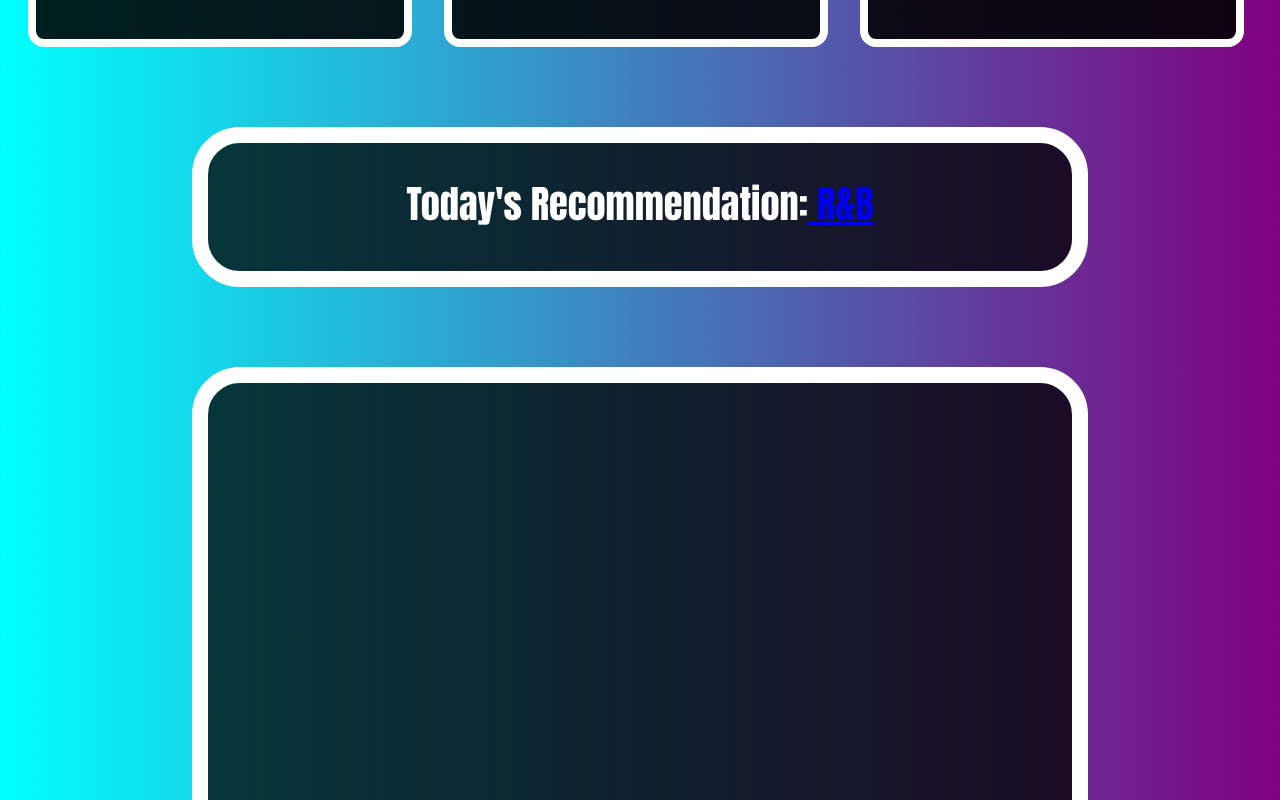
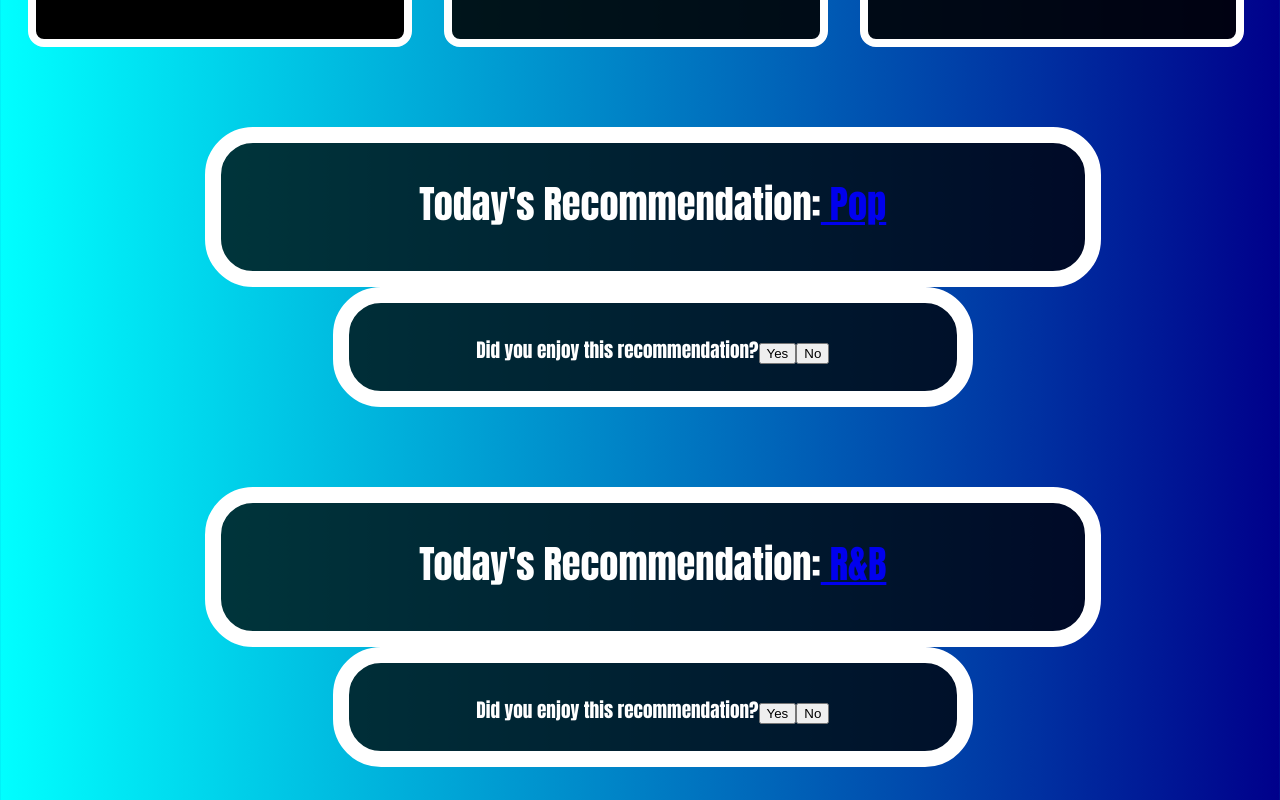
Before and after one commit to JKNguyen13/MyWebsite, a React (Create React App) app in the folder website-project/: page / in a window 1280 px wide. Shown: the part 760-1560 px from the top of the page. Built offline with nearby package versions, Linux system fonts and the light colour scheme.

Commit message:
Added Some Things & Cleaned Up Code (11/30/22)

```diff
--- a/website-project/src/App.js
+++ b/website-project/src/App.js
@@ -4,6 +4,7 @@ import { useReducer } from "react"
 import './styles.css';
 import Clock from "./components/Clock"
 import Doodle from './components/Doodle';
+import DailyRec from "./components/DailyRec";
 
 const ACTIONS = {
   ADD_DIGIT: 'add-digit',
@@ -19,6 +20,12 @@ function reducer(state, {type, payload}){
     return state
   }
 }
+
+
+function clickHandler(){
+  alert("sorsssry")
+}
+
 
 const ownerName = ["Justin"]
 const greetings = ["Welcome, ","Hey, ", "What's up, ", "What's good, "]
@@ -56,12 +63,14 @@ function App() {
         <div className="reminders-box">
           <input type="checkbox" className="testC"></input>
           <label for="testC">
-            <textarea>hi</textarea>
+            <textarea className = "hi">hi</textarea>
           </label>
         </div>
 
         <textarea className="goals-box"></textarea>
         <textarea className="custom-box"></textarea>
+
+        <DailyRec></DailyRec>
 
         <div className = "dailyRec">
           <div className= "text">Today's Recommendation:
@@ -75,6 +84,13 @@ function App() {
             </a>
           </div>
 
+        </div>
+
+        <div className="dailyRecFollowUp">
+          <div className="text">Did you enjoy this recommendation?
+            <button>Yes</button>
+            <button>No</button>
+          </div>
         </div>
 
         <Doodle></Doodle>
@@ -101,7 +117,9 @@ function App() {
           <button>-</button>
           <button>.</button>
           <button>0</button>
-          <button className="span-two">=</button>
+          <button type="button" className="span-two">=</button>
+
+
 
         </div>
 
--- /dev/null
+++ b/website-project/src/DailyRecStyle.css
@@ -0,0 +1,47 @@
+.dailyRec{
+    position:relative;
+    top: 50%;
+    margin-top: 5rem;
+    margin-left: 16vw;
+    width: 70%;
+    height: 10rem;
+    background-color: rgba(0,0,0,.75);
+    border: solid;
+    border-width: 1rem;
+    border-color: white;
+    border-radius: 3rem;
+
+}
+
+.dailyRec .text{
+    text-align: center;
+    font-size: 3vw;
+    font-family:Impact, Haettenschweiler, 'Arial Narrow Bold', sans-serif;
+    margin: 2rem;
+    color: white;
+
+}
+
+.dailyRecFollowUp{
+
+    position:relative;
+    top: 50%;
+    margin-left: 26vw;
+    width: 50%;
+    height: 7.5rem;
+    background-color: rgba(0,0,0,.75);
+    border: solid;
+    border-width: 1rem;
+    border-color: white;
+    border-radius: 3rem;
+}
+
+.dailyRecFollowUp .text{
+
+    text-align: center;
+    font-size: 1.5vw;
+    font-family:Impact, Haettenschweiler, 'Arial Narrow Bold', sans-serif;
+    margin: 2rem;
+    color: white;
+
+}
--- /dev/null
+++ b/website-project/src/components/DailyRec.js
@@ -0,0 +1,31 @@
+import React from "react";
+
+
+function DailyRec(){
+    const dailyRecLink = ["https://www.youtube.com/watch?v=sBspSJWRT2E&ab_channel=QueenOfficial","https://www.youtube.com/watch?v=kTJczUoc26U&ab_channel=TheKidLAROIVEVO","https://www.youtube.com/watch?v=Tc0tLGWIqxA&ab_channel=PostMaloneVEVO","https://www.youtube.com/watch?v=Brm1ribq7WU&ab_channel=NIKI-Topic"]
+    const randomGenre = [" Rock", " Pop", " Hip hop", " R&B"]
+    const randNum = Math.floor(Math.random() * 4)
+
+return(
+    <><div className="dailyRec">
+        <div className="text">Today's Recommendation:
+            <a
+                className=""
+                href={dailyRecLink[randNum]}
+                target="_blank"
+                rel="noopener noreferrer"
+            >
+                {randomGenre[randNum]}
+            </a>
+        </div>
+
+    </div><div className="dailyRecFollowUp">
+            <div className="text">Did you enjoy this recommendation?
+                <button>Yes</button>
+                <button>No</button>
+            </div>
+        </div></>
+);
+}
+
+export default DailyRec
--- a/website-project/src/components/Doodle.js
+++ b/website-project/src/components/Doodle.js
@@ -7,4 +7,6 @@ function Doodle() {
     )
 }
 
+
+
 export default Doodle
--- a/website-project/src/styles.css
+++ b/website-project/src/styles.css
@@ -21,7 +21,7 @@
 
 body {
 margin: 0;
-background: linear-gradient(to left, purple, cyan);
+background: linear-gradient(to left, darkblue, cyan);
 }
 
 .welcomeText{
@@ -45,9 +45,8 @@ background: linear-gradient(to left, purple, cyan);
 .dailyRec{
     position:relative;
     top: 50%;
-    left:0;
-    right:0;
-    margin:5rem auto;
+    margin-top: 5rem;
+    margin-left: 16vw;
     width: 70%;
     height: 10rem;
     background-color: rgba(0,0,0,.75);
@@ -55,11 +54,36 @@ background: linear-gradient(to left, purple, cyan);
     border-width: 1rem;
     border-color: white;
     border-radius: 3rem;
+
 }
 
 .dailyRec .text{
     text-align: center;
     font-size: 3vw;
+    font-family:Impact, Haettenschweiler, 'Arial Narrow Bold', sans-serif;
+    margin: 2rem;
+    color: white;
+
+}
+
+.dailyRecFollowUp{
+
+    position:relative;
+    top: 50%;
+    margin-left: 26vw;
+    width: 50%;
+    height: 7.5rem;
+    background-color: rgba(0,0,0,.75);
+    border: solid;
+    border-width: 1rem;
+    border-color: white;
+    border-radius: 3rem;
+}
+
+.dailyRecFollowUp .text{
+
+    text-align: center;
+    font-size: 1.5vw;
     font-family:Impact, Haettenschweiler, 'Arial Narrow Bold', sans-serif;
     margin: 2rem;
     color: white;
@@ -223,12 +247,22 @@ background: linear-gradient(to left, purple, cyan);
     margin-right: 2rem;
     margin-left: 1.75rem;
     padding: 1rem;
-    background-color: rgba(0, 0, 0, 0.876);
+    background-color: black;
     float: left;
     range: 20rem;
     color: cyan;
     font-size: 2.5vw;
     resize: none;
+}
+
+.hi{
+    resize:none;
+    height: 5vw;
+    width: 22.5vw;
+    font-size: 1.5vw;
+    color:white;
+    background-color: rgba(0, 0, 0, 0.876);
+    border: none;
 }
 
 .goals{
```
